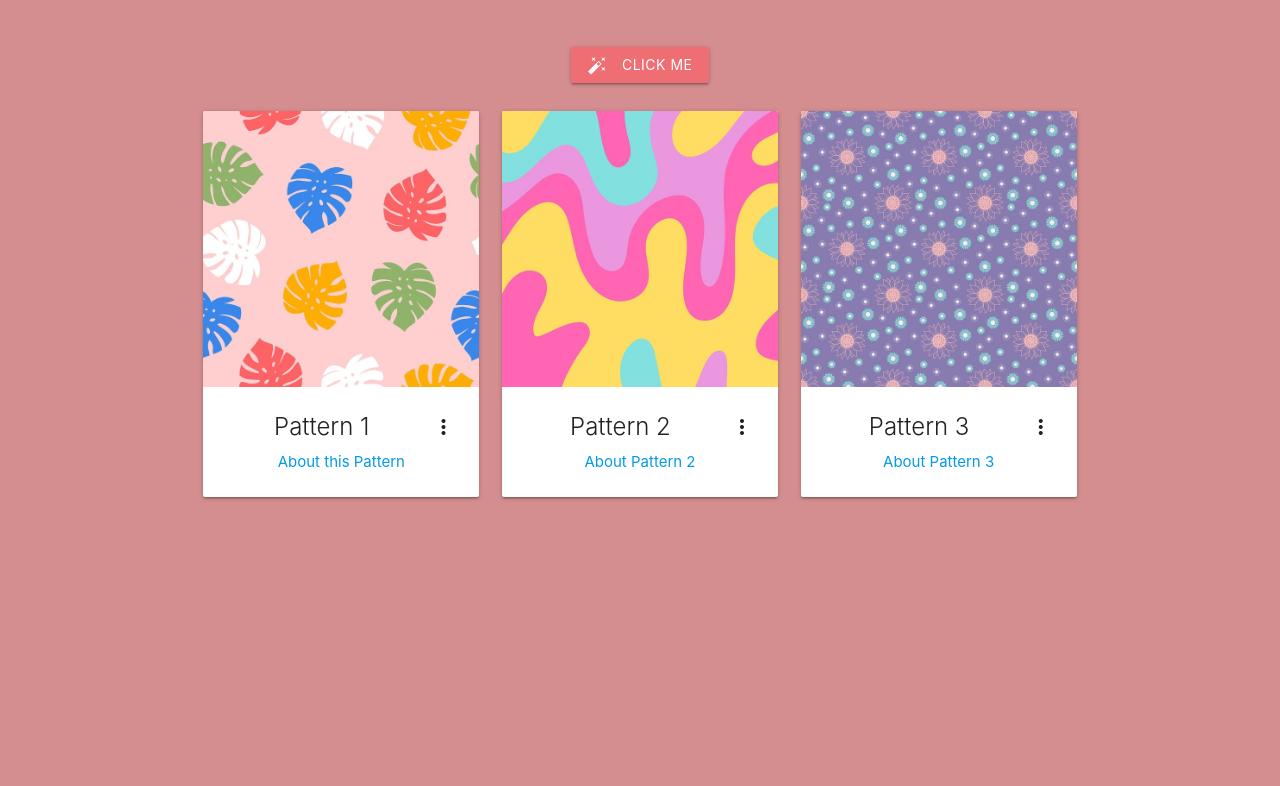
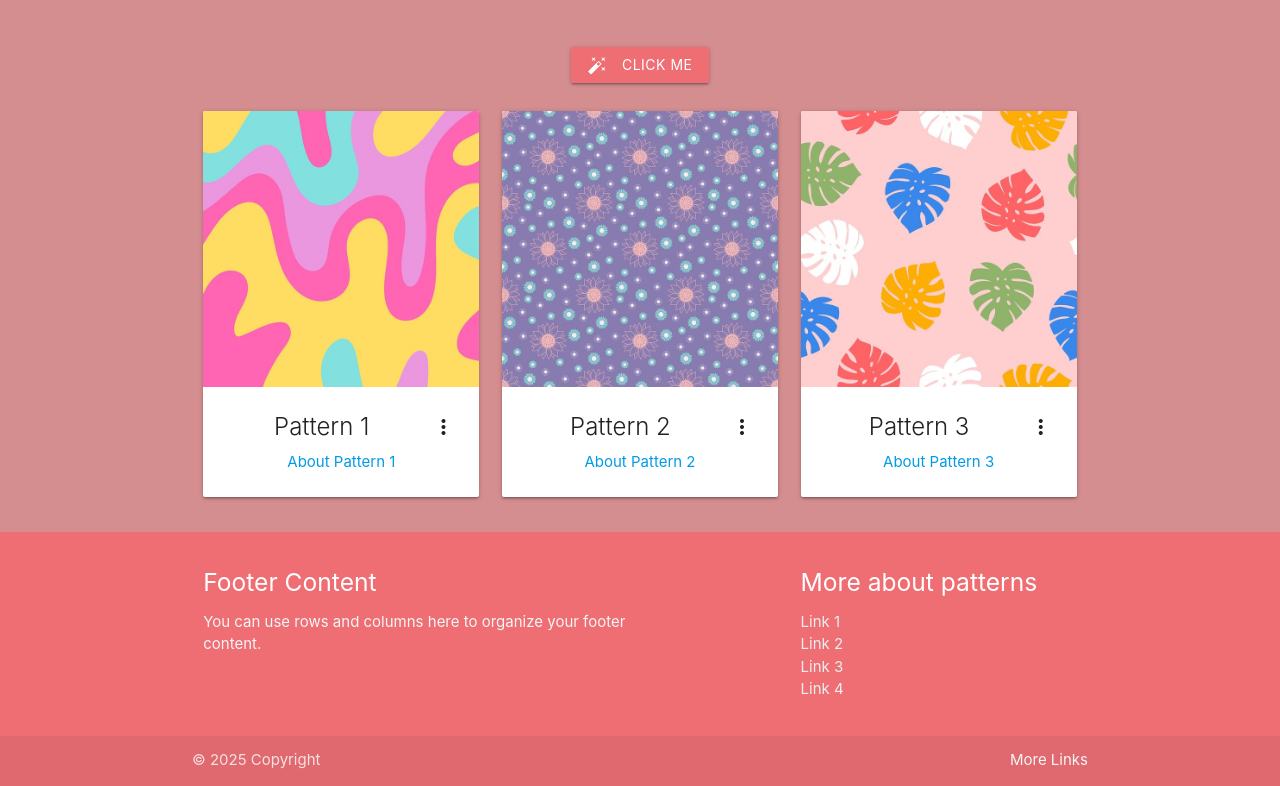
Before and after one commit to 225221834/SIT725, a website: page Week-3/public/index.html in a window 1280 px wide. Shown: the part 742-1528 px from the top of the page. Before the commit the page ends 1274 px from the top, so only its background shows below. Drawn offline with nearby package versions, Linux system fonts and the light colour scheme.

Commit message:
footer update

```diff
--- a/Week-3/public/css/styles.css
+++ b/Week-3/public/css/styles.css
@@ -17,6 +17,18 @@ html, body {
   padding: 0;
   background-color: #d58e90; /* background color for page */
 }
+
+body {
+
+  display: flex;
+  min-height: 100vh;
+  flex-direction: column;
+}
+
+main {
+    flex: 1 0 auto;
+  }
+
 .materialboxed-image {
 margin: 0 auto;
 height: 400px;
@@ -32,4 +44,5 @@ margin-top: 50px;
   display: flex;
   flex-direction: column;
   justify-content: space-between;
+  width: 100%;
 }
--- a/Week-3/public/index.html
+++ b/Week-3/public/index.html
@@ -53,7 +53,7 @@
             <i class="material-icons left">auto_fix_high</i>Click Me</a>
           </div>
         </div>
-        <div class="row">
+        <!--<div class="row">
           <div class="col s4 center-align">
             <div class="card">
               <div class="card-image waves-effect waves-block waves-light">
@@ -84,12 +84,11 @@
                 </p>
               </div>
             </div>
-          </div>
-          <!-- New row for dynamic cards -->
-          <div class="row" id="card-section">
-          </div>
-        </div>
+        </div>-->
+        <!-- New row for dynamic cards -->
+          <div class="row" id="card-section"></div>
       </div>
+    </div>
 
 <!-- Modal Structure -->
 <div id="modal1" class="modal modal-fixed-footer">
@@ -125,6 +124,36 @@
     </form>
   </div>
 </div>
+
+<!--Footer-->
+<footer class="page-footer">
+          <div class="container">
+            <div class="row">
+              <div class="col l6 s12">
+                <h5 class="white-text">Footer Content</h5>
+                <p class="grey-text text-lighten-4">You can use rows and columns here to organize your footer content.</p>
+              </div>
+              <div class="col l4 offset-l2 s12">
+                <h5 class="white-text">More about patterns</h5>
+                <ul>
+                  <li><a class="grey-text text-lighten-3" href="#!">Link 1</a></li>
+                  <li><a class="grey-text text-lighten-3" href="#!">Link 2</a></li>
+                  <li><a class="grey-text text-lighten-3" href="#!">Link 3</a></li>
+                  <li><a class="grey-text text-lighten-3" href="#!">Link 4</a></li>
+                </ul>
+              </div>
+            </div>
+          </div>
+          <div class="footer-copyright">
+            <div class="container">
+            © 2025 Copyright
+            <a class="grey-text text-lighten-4 right" href="#!">More Links</a>
+            </div>
+          </div>
+        </footer>
+
+
+
 </main>
 <script src="https://code.jquery.com/jquery-3.6.0.min.js" integrity="sha256-/xUj+3OJU5yExlq6GSYGSHk7tPXikynS7ogEvDej/m4="
 crossorigin="anonymous"></script>
--- a/Week-3/public/js/scripts.js
+++ b/Week-3/public/js/scripts.js
@@ -1,22 +1,28 @@
 
 const cardList = [
         {
+            title: "Pattern 1",
+            image: "images/image2.jpg",
+            link: "About Pattern 1",
+            description: "Demo description about Pattern 1"
+        },
+        {
             title: "Pattern 2",
-            image: "images/image2.jpg",
+            image: "images/image3.jpg",
             link: "About Pattern 2",
             description: "Demo description about Pattern 2"
         },
-        {
+        {
             title: "Pattern 3",
-            image: "images/image3.jpg",
+            image: "images/image1.jpg",
             link: "About Pattern 3",
             description: "Demo description about Pattern 3"
         }
 
     ]
-    const clickMe = () => {
+    /*const clickMe = () => {
         alert("Thanks for clicking me. Best wishes for a nice day!")
-    }
+    }*/
 
     const submitForm = () => {
     let formData = {};
```
